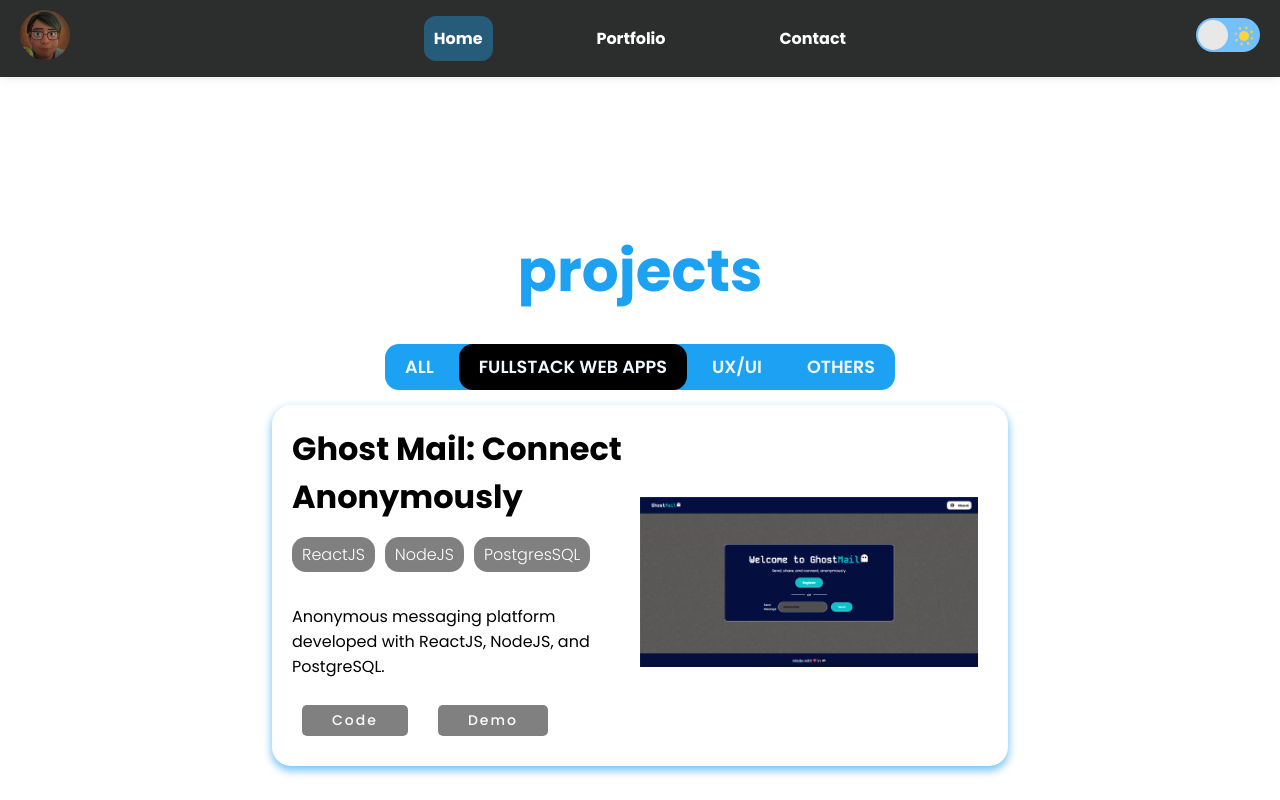
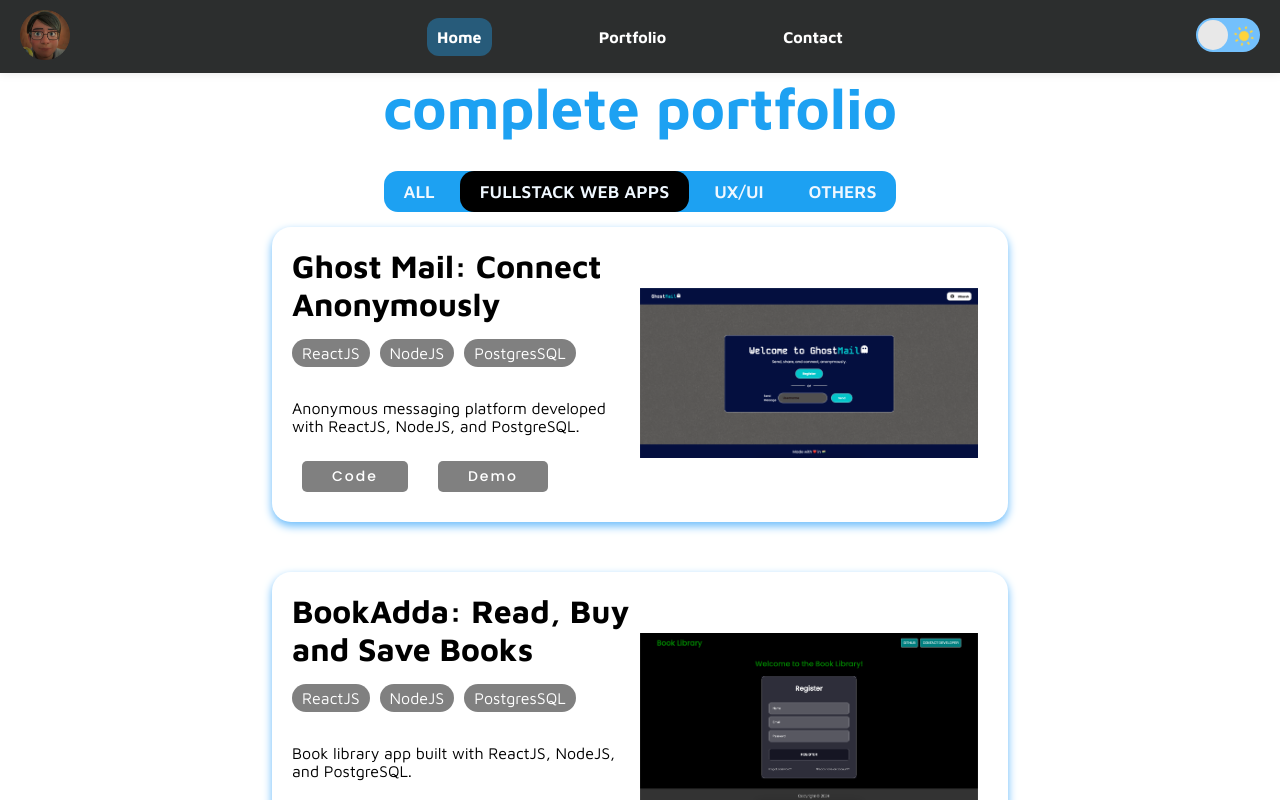
Before and after one commit to utkkkarshhh/utkarshbhardwaj, a React (Create React App) app: page /portfolio in a window 1280 px wide. Shown: the top 800 px of the page. Built offline with nearby package versions, Linux system fonts and the light colour scheme.

Commit message:
fixed portfolio section

```diff
--- a/src/App.scss
+++ b/src/App.scss
@@ -1,4 +1,6 @@
 @import url("https://fonts.googleapis.com/css2?family=Poppins:ital,wght@0,100;0,200;0,300;0,400;0,500;0,600;0,700;0,800;0,900;1,100;1,200;1,300;1,400;1,500;1,600;1,700;1,800;1,900&display=swap");
+@import url("https://fonts.googleapis.com/css2?family=Maven+Pro:wght@400..900&display=swap");
+
 html {
   scroll-behavior: smooth;
 }
@@ -9,7 +11,7 @@ body {
   width: 100%;
   height: 100%;
   min-height: 100%;
-  font-family: "Poppins", sans-serif;
+  font-family: "Maven Pro", sans-serif;
 }
 
 a {
@@ -92,22 +94,22 @@ img {
 
 .dark-mode .hero {
   background-color: #161818;
-  background-image: url("https://www.transparenttextures.com/patterns/black-scales.png");
+  background-image: url("https://www.transparenttextures.com/patterns/subtle-white-feathers.png");
 }
 
 .dark-mode .header-wave img {
   background-color: #161818;
-  background-image: url("https://www.transparenttextures.com/patterns/black-scales.png");
+  background-image: url("https://www.transparenttextures.com/patterns/subtle-white-feathers.png");
 }
 
 .dark-mode .footer-section {
   background-color: #161818;
-  background-image: url("https://www.transparenttextures.com/patterns/black-scales.png");
+  background-image: url("https://www.transparenttextures.com/patterns/subtle-white-feathers.png");
 }
 
 .dark-mode .footerWave {
   background-color: #161818;
-  background-image: url("https://www.transparenttextures.com/patterns/black-scales.png");
+  background-image: url("https://www.transparenttextures.com/patterns/subtle-white-feathers.png");
 }
 
 .headerLink {
@@ -177,7 +179,7 @@ img {
 .footer-section {
   padding: 0px 0 10px 0;
   background-color: #1da1f2;
-  background-image: url("https://www.transparenttextures.com/patterns/arches.png");
+  background-image: url("https://www.transparenttextures.com/patterns/subtle-white-feathers.png");
   color: #fff;
   text-align: center;
   font-size: 18px;
@@ -301,7 +303,7 @@ img {
 .header-wave img {
   width: 100%;
   background-color: #1da1f2;
-  background-image: url("https://www.transparenttextures.com/patterns/arches.png");
+  background-image: url("https://www.transparenttextures.com/patterns/subtle-white-feathers.png");
 }
 
 //Contact Section
@@ -367,51 +369,68 @@ input {
 
 //Hero Section
 .hero {
-  height: 100vh;
-  text-align: center;
-  background-color: #1da1f2;
-  background-image: url("https://www.transparenttextures.com/patterns/arches.png");
+  display: flex;
+  flex-direction: row-reverse;
+  height: 90vh;
   margin: auto auto;
   justify-content: space-between;
   align-items: center;
-}
-
-.hero {
-  display: flex;
-  flex-direction: column;
-  height: 100vh;
+  padding: auto 200px;
+  text-align: center;
+  background-color: #1da1f2;
+  background-image: url("https://www.transparenttextures.com/patterns/subtle-white-feathers.png");
 }
 
 .hero-content {
   display: flex;
   justify-content: space-between;
-  padding: auto 200px;
+  padding: 200 200px;
   margin: auto auto;
 }
 
+.herohead {
+  font-weight: bold;
+  margin-bottom: 0px;
+  text-align: left;
+}
+
 .left-section {
+  width: 80%;
   display: flex;
   flex-direction: column;
   justify-content: center;
-  padding: 0 2rem;
+  text-align: left;
+}
+
+.right-section {
+  display: flex;
+  align-items: center;
+  justify-content: center;
+  padding: auto auto;
 }
 
 .heroHeading {
   font-size: 40px;
   font-weight: bold;
   color: white;
-  margin: 5px auto;
+  margin: 5px 0;
+  text-align: left;
 }
 
 .heroDescription {
-  font-size: 16px;
+  font-size: 14px;
   color: white;
+  font-weight: bold;
+}
+
+.niches {
+  color: rgb(234, 219, 17);
 }
 
 .heroButtons {
   display: flex;
   align-items: center;
-  justify-content: center;
+  justify-content: flex-start;
 }
 
 .heroButton1 {
@@ -452,6 +471,8 @@ input {
 
 .VectorImage {
   max-width: 60%;
+  display: block;
+  padding: auto auto;
   animation: upDown 1000ms infinite alternate;
   z-index: -0;
 }
@@ -466,9 +487,16 @@ input {
 }
 
 @media only screen and (max-width: 600px) {
-  .hero-content {
+  .hero {
     display: flex;
-    flex-direction: column-reverse;
+    flex-direction: column;
+    display: 100vh;
+    align-items: center;
+    justify-content: center;
+  }
+
+  .VectorImage {
+    display: none;
   }
 }
 
@@ -514,6 +542,17 @@ input {
   animation-delay: calc(var(--index) * 0.1s);
 }
 
+.watch-more-portfolio {
+  font-weight: bold;
+  text-align: center;
+  transition: 200ms;
+}
+
+.watch-more-portfolio:hover {
+  cursor: pointer;
+  opacity: 0.5;
+}
+
 //Tech Stack Section
 
 .heading {
--- a/src/components/Pages/PortfolioPage.jsx
+++ b/src/components/Pages/PortfolioPage.jsx
@@ -1,11 +1,45 @@
-import React from "react";
-import styles from "./PortfolioPage.module.css";
-import ProjectsSection from "../sections/ProjectsSection";
+import React, { useState } from "react";
+import Project from "../UI/Cards/Project";
+import { data } from "../data/ProjectsList";
+import FilterSlider from "../UI//Buttons/FilterSlider";
 
 const PortfolioPage = () => {
+  const [activeFilter, setActiveFilter] = useState("Fullstack");
+
+  const handleFilterChange = (filter) => {
+    setActiveFilter(filter);
+  };
+
+  const filteredData =
+    activeFilter === "All"
+      ? data
+      : data.filter((item) => item.id === activeFilter);
+
   return (
-    <div className={styles.portfolioPage}>
-      <ProjectsSection />
+    <div className="portfolioPage">
+      <div className="projects-section" id="projects-section">
+        <h1 className="heading">
+          <span className="heading-span">complete portfolio</span>{" "}
+        </h1>
+
+        <FilterSlider currentFilter={handleFilterChange} />
+
+        {filteredData.map((item, index) => {
+          return (
+            <Project
+              projectname={item.name}
+              techName1={item["tech-name"]["tech-name1"]}
+              techName2={item["tech-name"]["tech-name2"]}
+              techName3={item["tech-name"]["tech-name3"]}
+              projectDescription={item.description}
+              codebtn={item.codebtn}
+              demobtn={item.demobtn}
+              imagesrc={item.imagePath}
+              key={index}
+            />
+          );
+        })}
+      </div>
     </div>
   );
 };
--- a/src/components/Pages/PortfolioPage.module.css
+++ /dev/null
@@ -1,3 +0,0 @@
-.portfolioPage {
-  padding-top: 150px;
-}
--- a/src/components/data/ProjectsList.js
+++ b/src/components/data/ProjectsList.js
@@ -22,6 +22,51 @@ import { DiJqueryLogo } from "react-icons/di";
 //Other
 //WaterMyPlants - IOT
 //Decentralised Election - Blockchain
+
+export let featuredProjects = [
+  {
+    id: "Fullstack",
+    name: "Ghost Mail: Connect Anonymously",
+    "tech-name": {
+      "tech-name1": "ReactJS",
+      "tech-name2": "NodeJS",
+      "tech-name3": "PostgresSQL",
+    },
+    description:
+      "Anonymous messaging platform developed with ReactJS, NodeJS, and PostgreSQL.",
+    codebtn: "https://github.com/utkkkarshhh/ghost-mail",
+    demobtn: "https://ghost-mail.vercel.app/",
+    imagePath: require("../../img/projects/Web/GhostMail.png"),
+  },
+  {
+    id: "Fullstack",
+    name: "Ghost Mail: Connect Anonymously",
+    "tech-name": {
+      "tech-name1": "ReactJS",
+      "tech-name2": "NodeJS",
+      "tech-name3": "PostgresSQL",
+    },
+    description:
+      "Anonymous messaging platform developed with ReactJS, NodeJS, and PostgreSQL.",
+    codebtn: "https://github.com/utkkkarshhh/ghost-mail",
+    demobtn: "https://ghost-mail.vercel.app/",
+    imagePath: require("../../img/projects/Web/GhostMail.png"),
+  },
+  {
+    id: "Fullstack",
+    name: "Ghost Mail: Connect Anonymously",
+    "tech-name": {
+      "tech-name1": "ReactJS",
+      "tech-name2": "NodeJS",
+      "tech-name3": "PostgresSQL",
+    },
+    description:
+      "Anonymous messaging platform developed with ReactJS, NodeJS, and PostgreSQL.",
+    codebtn: "https://github.com/utkkkarshhh/ghost-mail",
+    demobtn: "https://ghost-mail.vercel.app/",
+    imagePath: require("../../img/projects/Web/GhostMail.png"),
+  },
+];
 
 export const data = [
   {
--- a/src/components/sections/HeroSection.jsx
+++ b/src/components/sections/HeroSection.jsx
@@ -1,17 +1,35 @@
-import React, { useContext } from "react";
+import React, { useState, useContext, useEffect } from "react";
 import { Link } from "react-router-dom";
 import VectorImage from "../../img/3301603.png";
 import ModeContext from "../store/ModeContext";
 
 const HeroSection = () => {
+  const [index, setIndex] = useState(0);
   const { darkMode } = useContext(ModeContext);
+  const niches = [
+    "Utkarsh Bhardwaj",
+    "Software Developer",
+    "Video Editor",
+    "Web Developer",
+  ];
+
+  useEffect(() => {
+    const timeoutId = setTimeout(() => {
+      setIndex((prevIndex) => (prevIndex + 1) % niches.length);
+    }, 2000);
+
+    return () => clearTimeout(timeoutId);
+  }, [index, niches.length]);
+
   return (
     <div className="hero">
-      <div className="hero-content">
       <div className="left-section">
-          <h1 className="heroHeading">Utkarsh Bhardwaj</h1>
+        <p className="herohead">Welcome to my portfolio 🙏 </p>
+        <h1 className="heroHeading">
+          Hey there, I'm <span className="niches">{niches[index]}</span>
+        </h1>
         <p className="heroDescription">
-            Crafting enticing digital products through design and code
+          Crafting Enticing Digital Products through design and code👨‍💻
         </p>
         <div className="heroButtons">
           <button className={darkMode ? "heroButton1" : "darkModeButton"}>
@@ -28,7 +46,6 @@ const HeroSection = () => {
         <img className="VectorImage" src={VectorImage} alt="Vector" />
       </div>
     </div>
-    </div>
   );
 };
 
--- a/src/components/sections/ProjectsSection.jsx
+++ b/src/components/sections/ProjectsSection.jsx
@@ -1,28 +1,15 @@
-import React, { useState } from "react";
+import React from "react";
 import Project from "../UI/Cards/Project";
-import { data } from "../data/ProjectsList";
-import FilterSlider from "../UI/Buttons/FilterSlider";
+import { featuredProjects } from "../data/ProjectsList";
+import { Link } from "react-router-dom";
 
 const ProjectsSection = () => {
-  const [activeFilter, setActiveFilter] = useState("Fullstack");
-
-  const handleFilterChange = (filter) => {
-    setActiveFilter(filter);
-  };
-
-  const filteredData =
-    activeFilter === "All"
-      ? data
-      : data.filter((item) => item.id === activeFilter);
   return (
     <div className="projects-section" id="projects-section">
       <h1 className="heading">
-        <span className="heading-span">projects</span>{" "}
+        <span className="heading-span"> featured</span> projects
       </h1>
-
-      <FilterSlider currentFilter={handleFilterChange} />
-
-      {filteredData.map((item, index) => {
+      {featuredProjects.map((item, index) => {
         return (
           <Project
             projectname={item.name}
@@ -37,6 +24,11 @@ const ProjectsSection = () => {
           />
         );
       })}
+      <Link to="/portfolio">
+        <p className="watch-more-portfolio">
+          Click here to watch complete portfolio.
+        </p>
+      </Link>
     </div>
   );
 };
```
Lines whose indentation alone changed are shown as unchanged.
